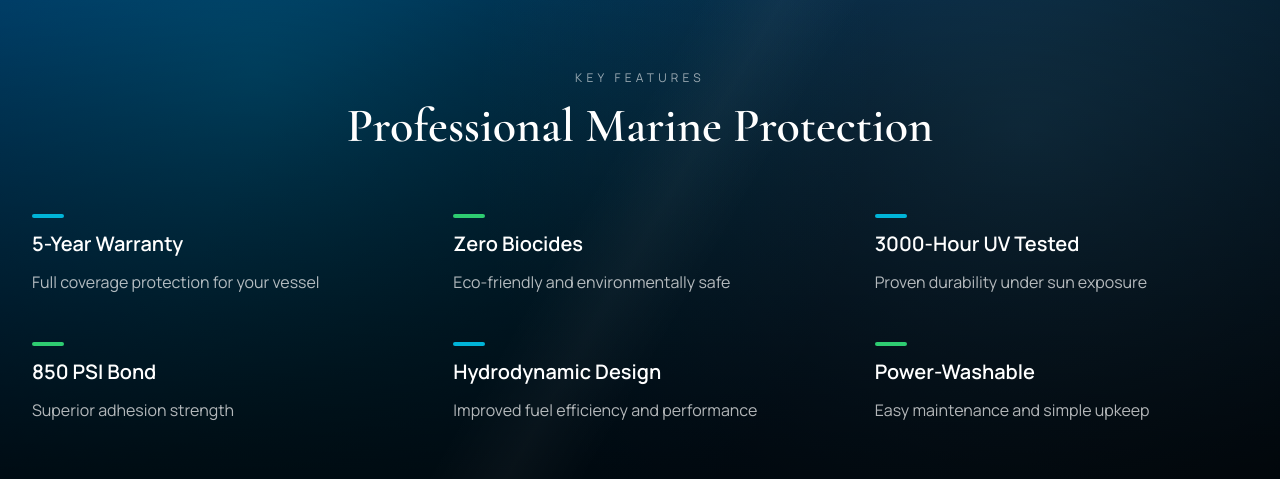
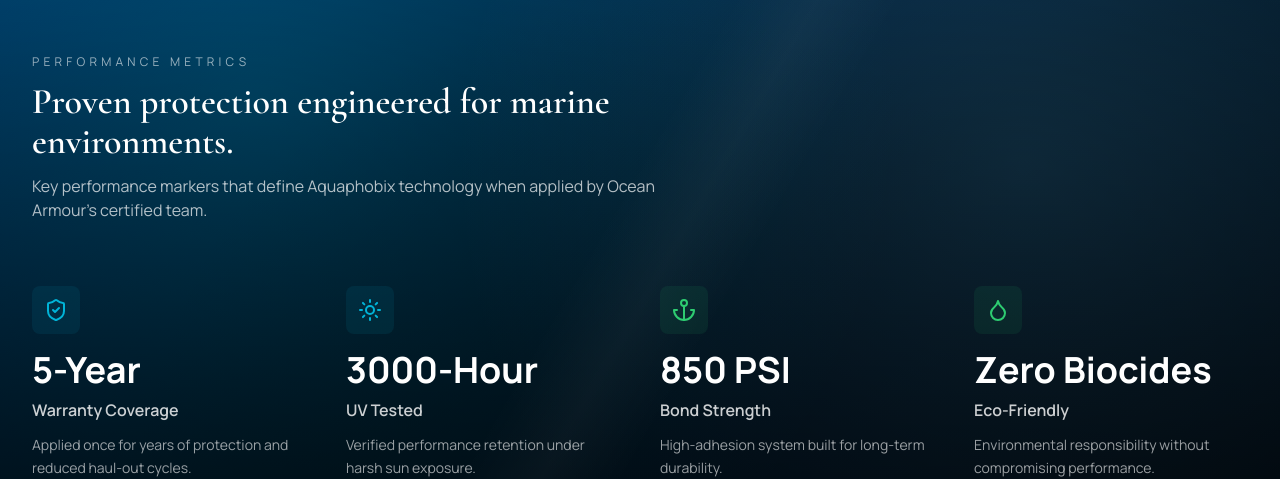
Before and after one commit to naiem9009/oceanarmourusa, a Next.js app: page / in a window 1280 px wide. Shown: the part 1141-1620 px from the top of the page. Built offline with nearby package versions, Linux system fonts and the light colour scheme.

Commit message:
remove features section

```diff
--- a/app/page.tsx
+++ b/app/page.tsx
@@ -1,6 +1,5 @@
 import { Header } from '@/components/header'
 import { Hero } from '@/components/hero'
-import { Features } from '@/components/features'
 import { Process } from '@/components/process'
 import { Stats } from '@/components/stats'
 import { TechnologyPreview } from '@/components/technology-preview'
@@ -13,7 +12,6 @@
     <>
       <Header />
       <Hero />
-      <Features />
       <Stats />
       <TechnologyPreview />
       <Process />
```
